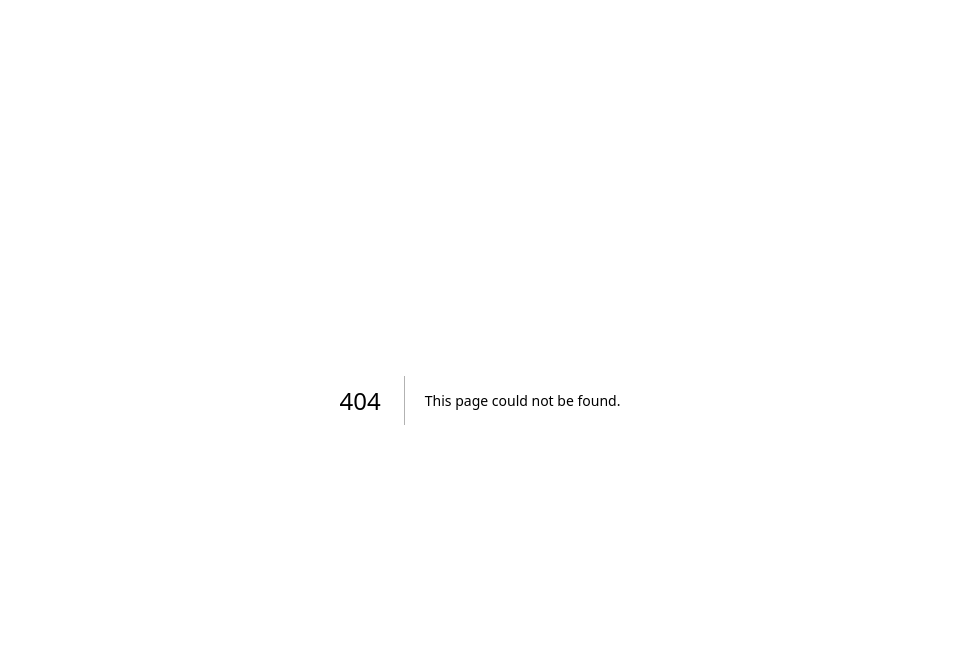
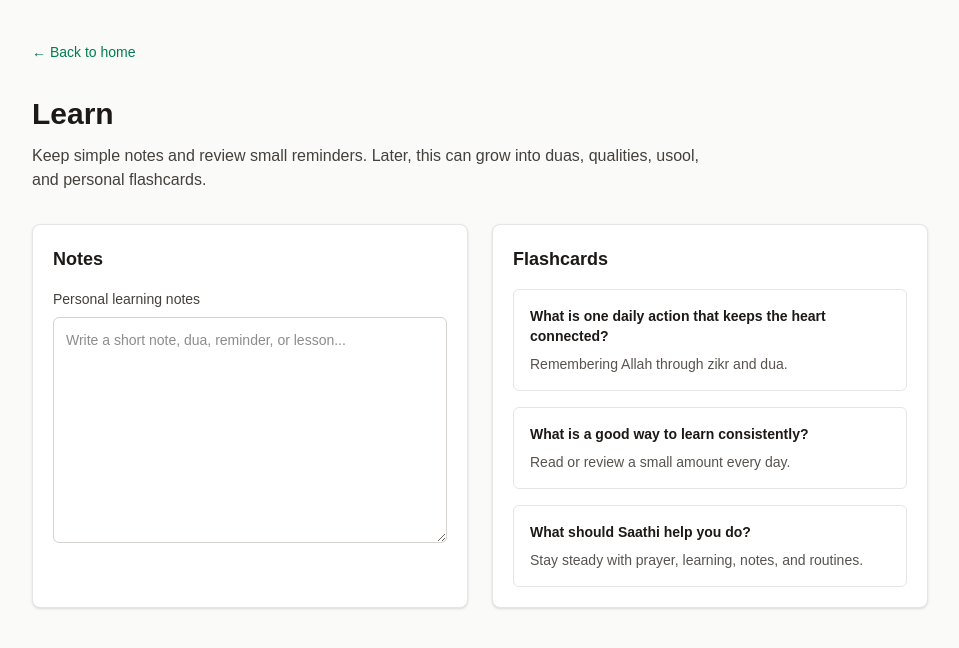
Before and after one commit to Hamzi-06/Saathi, a Next.js app: page /learn in a window 1280 px wide. Before the commit this address had no page. Shown: the top 648 px of the page, without its empty margins (160-1119 px from the left). Built offline with nearby package versions, Linux system fonts and the light colour scheme.

Commit message:
Add Learn and Jamaat pages

```diff
--- /dev/null
+++ b/app/jamaat/page.tsx
@@ -0,0 +1,28 @@
+export default function JamaatPage() {
+  return (
+    <main className="min-h-screen bg-stone-50 px-6 py-10 text-stone-900">
+      <section className="mx-auto max-w-3xl">
+        <a href="/" className="text-sm font-medium text-emerald-700">
+          ← Back to home
+        </a>
+
+        <h1 className="mt-8 text-3xl font-bold">Jamaat Mode</h1>
+
+        <p className="mt-3 text-stone-700">
+          A personal space for optional jamaat routines, khurooj notes,
+          packing lists, schedules, and reflections.
+        </p>
+
+        <div className="mt-8 rounded-lg border border-stone-200 bg-white p-5 shadow-sm">
+          <h2 className="text-lg font-semibold">Coming next</h2>
+          <ul className="mt-4 list-disc space-y-2 pl-5 text-stone-700">
+            <li>Daily jamaat schedule checklist</li>
+            <li>Packing checklist</li>
+            <li>Masjid notes</li>
+            <li>Khurooj journal</li>
+          </ul>
+        </div>
+      </section>
+    </main>
+  );
+}
--- /dev/null
+++ b/app/learn/page.tsx
@@ -0,0 +1,71 @@
+const flashcards = [
+  {
+    question: "What is one daily action that keeps the heart connected?",
+    answer: "Remembering Allah through zikr and dua.",
+  },
+  {
+    question: "What is a good way to learn consistently?",
+    answer: "Read or review a small amount every day.",
+  },
+  {
+    question: "What should Saathi help you do?",
+    answer: "Stay steady with prayer, learning, notes, and routines.",
+  },
+];
+
+export default function LearnPage() {
+  return (
+    <main className="min-h-screen bg-stone-50 px-6 py-10 text-stone-900">
+      <section className="mx-auto max-w-4xl">
+        <a href="/" className="text-sm font-medium text-emerald-700">
+          ← Back to home
+        </a>
+
+        <h1 className="mt-8 text-3xl font-bold">Learn</h1>
+
+        <p className="mt-3 max-w-2xl text-stone-700">
+          Keep simple notes and review small reminders. Later, this can grow
+          into duas, qualities, usool, and personal flashcards.
+        </p>
+
+        <div className="mt-8 grid gap-6 lg:grid-cols-2">
+          <section className="rounded-lg border border-stone-200 bg-white p-5 shadow-sm">
+            <h2 className="text-lg font-semibold">Notes</h2>
+
+            <label
+              htmlFor="notes"
+              className="mt-4 block text-sm font-medium text-stone-700"
+            >
+              Personal learning notes
+            </label>
+
+            <textarea
+              id="notes"
+              rows={10}
+              placeholder="Write a short note, dua, reminder, or lesson..."
+              className="mt-2 w-full rounded-md border border-stone-300 p-3 text-sm outline-none focus:border-emerald-600"
+            />
+          </section>
+
+          <section className="rounded-lg border border-stone-200 bg-white p-5 shadow-sm">
+            <h2 className="text-lg font-semibold">Flashcards</h2>
+
+            <div className="mt-4 space-y-4">
+              {flashcards.map((card) => (
+                <div
+                  key={card.question}
+                  className="rounded-md border border-stone-200 p-4"
+                >
+                  <p className="text-sm font-semibold text-stone-900">
+                    {card.question}
+                  </p>
+                  <p className="mt-2 text-sm text-stone-600">{card.answer}</p>
+                </div>
+              ))}
+            </div>
+          </section>
+        </div>
+      </section>
+    </main>
+  );
+}
--- a/app/page.tsx
+++ b/app/page.tsx
@@ -24,19 +24,27 @@ export default function Home() {
             </p>
           </a>
 
-          <div className="rounded-lg border border-stone-200 bg-white p-5 shadow-sm">
+          <a
+            href="/learn"
+            className="rounded-lg border border-stone-200 bg-white p-5 shadow-sm transition hover:border-emerald-300 hover:shadow-md"
+          >
             <h2 className="font-semibold">Learn</h2>
             <p className="mt-2 text-sm text-stone-600">
               Keep notes, duas, and flashcards in one place.
             </p>
-          </div>
+          </a>
 
-          <div className="rounded-lg border border-stone-200 bg-white p-5 shadow-sm">
+
+          <a
+            href="/jamaat"
+            className="rounded-lg border border-stone-200 bg-white p-5 shadow-sm transition hover:border-emerald-300 hover:shadow-md"
+          >
             <h2 className="font-semibold">Jamaat Mode</h2>
             <p className="mt-2 text-sm text-stone-600">
               Optional routines for khurooj, schedules, and reflections.
             </p>
-          </div>
+           </a>
+
         </div>
       </section>
     </main>
```
